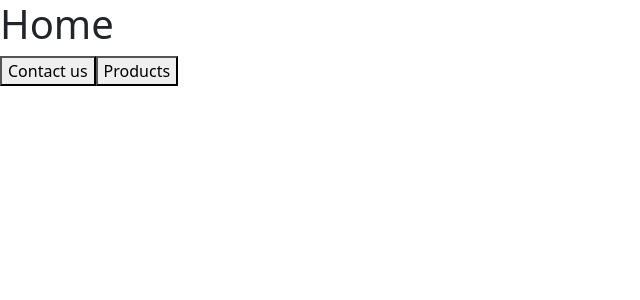
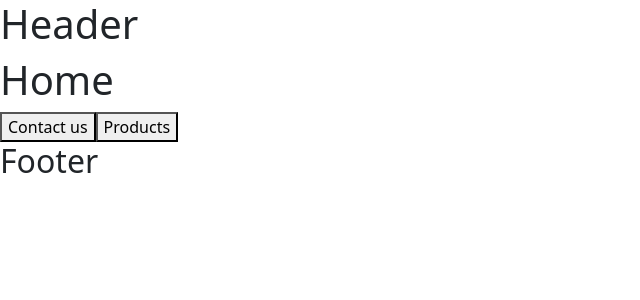
Before and after one commit to BelliaNino/react-router, a React (Vite) app: page / in a window 1280 px wide. Shown: the top 300 px of the page, without its empty margins (0-640 px from the left). Built offline with nearby package versions, Linux system fonts and the light colour scheme.

Commit message:
add Outlet

```diff
--- a/src/App.jsx
+++ b/src/App.jsx
@@ -5,13 +5,16 @@ import 'bootstrap/dist/js/bootstrap.bundle.min.js';
 import 'bootstrap-icons/font/bootstrap-icons.css';
 
 import {
-  BrowserRouter, Routes, Route
+  BrowserRouter, Routes, Route,
+  Outlet
 } from "react-router-dom"
 
 import Index from './pages/Index';
 import Contact from './pages/Contact';
 import Products from './pages/Products';
 import NotFound from './pages/NotFound';
+
+import Structure from './layouts/Structure';
 
 
 
@@ -23,13 +26,15 @@ function App() {
     <>
       <BrowserRouter>
         <Routes>
+          <Route element={<Structure/>}>
             {/* http://localhost:5176/ */}
-      <Route path="/" element={<Index/>}/>
+            <Route path="/" element={<Index />} />
             {/* http://localhost:5176/Contact */}
-      <Route path="/Contact" element={<Contact/>}/>
+            <Route path="/Contact" element={<Contact />} />
             {/* http://localhost:5176/Products */}
-      <Route path="/Products" element={<Products/>}/>
-      <Route path="*" element={<NotFound/>}/>
+            <Route path="/Products" element={<Products />} />
+          </Route>
+          <Route path="*" element={<NotFound />} />
 
         </Routes>
       </BrowserRouter>
--- /dev/null
+++ b/src/layouts/Structure.jsx
@@ -0,0 +1,27 @@
+import React from 'react'
+
+import {
+    Outlet
+ } from 'react-router-dom'
+
+function Structure() {
+  return (
+    <>
+    <header>
+        <h1>
+            Header
+        </h1>
+    </header>
+
+    <Outlet/>
+
+    <footer>
+        <h2>
+            Footer
+        </h2>
+    </footer>
+    </>
+  )
+}
+
+export default Structure
```
Lines whose indentation alone changed are shown as unchanged.
